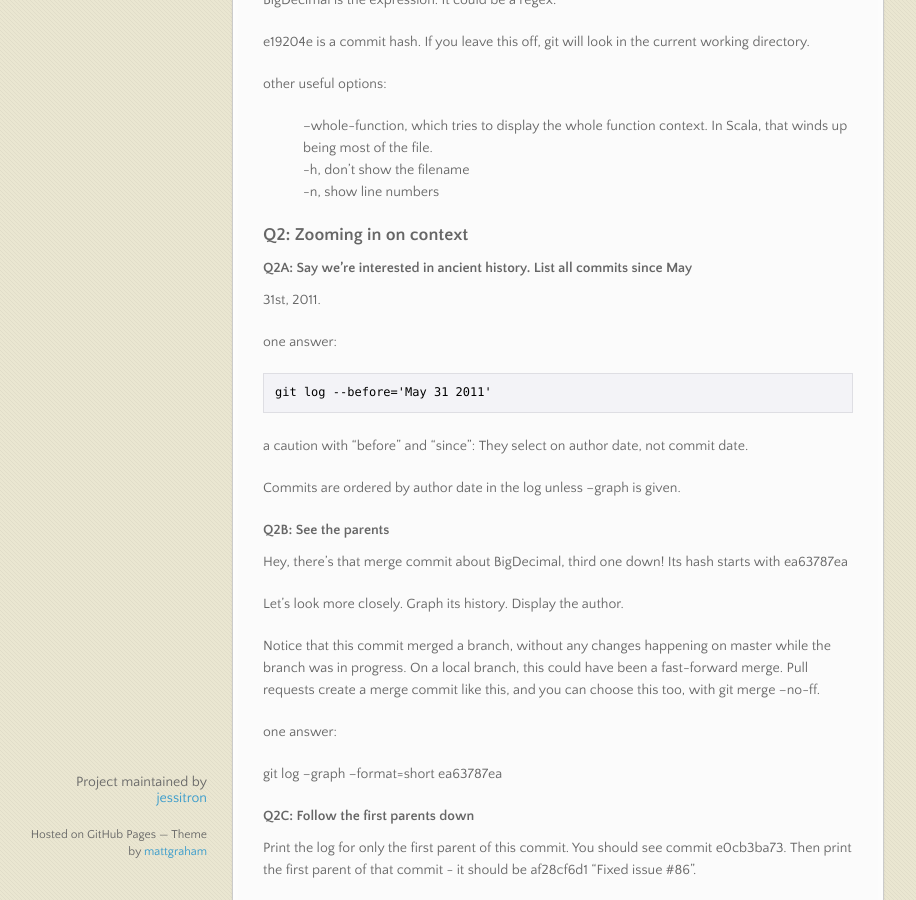
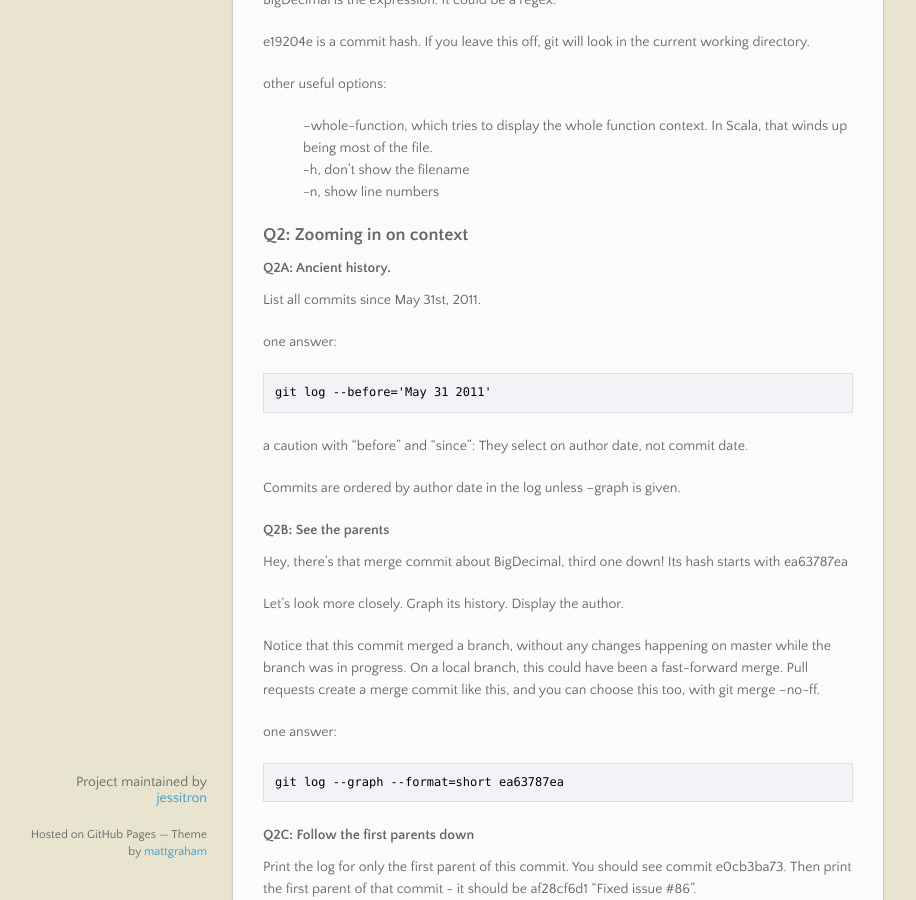
Before and after one commit to jessitron/git-happens, a Jekyll site: the page built from exercises/log.md, in a window 1280 px wide and 900 px high, scrolled down 1343 px. Shown: the whole window, without its empty margins (83-999 px from the left). Built offline with Jekyll 4.4.1, drawn with Linux system fonts in a browser that asks for light colours; nearby versions of some CDN libraries.

Commit message:
fix code formatting

```diff
--- a/exercises/log.md
+++ b/exercises/log.md
@@ -70,8 +70,8 @@
 
 ### Q2: Zooming in on context
 
-#### Q2A: Say we're interested in ancient history. List all commits since May
-31st, 2011.
+#### Q2A: Ancient history.
+List all commits since May 31st, 2011.
 
 one answer:
 
@@ -96,7 +96,7 @@
 
 one answer:
 
-   git log --graph --format=short ea63787ea
+    git log --graph --format=short ea63787ea
 
 
 #### Q2C: Follow the first parents down
@@ -107,8 +107,8 @@
 
 one answer:
 
-   git log -1 ea63787ea~
-   git log -1 ea63787ea~~
+    git log -1 ea63787ea~
+    git log -1 ea63787ea~~
 
 -1 means "stop after one commit." Other numbers work too.
 
@@ -164,6 +164,6 @@
 
 Display the contents of that file:
 
-   git show e19204e093:src/test/scala/org/scalacheck/GenSpecification.scala
+    git show e19204e093:src/test/scala/org/scalacheck/GenSpecification.scala
 
 git show is a useful way to display whatever's in a file, at any commit.
```
